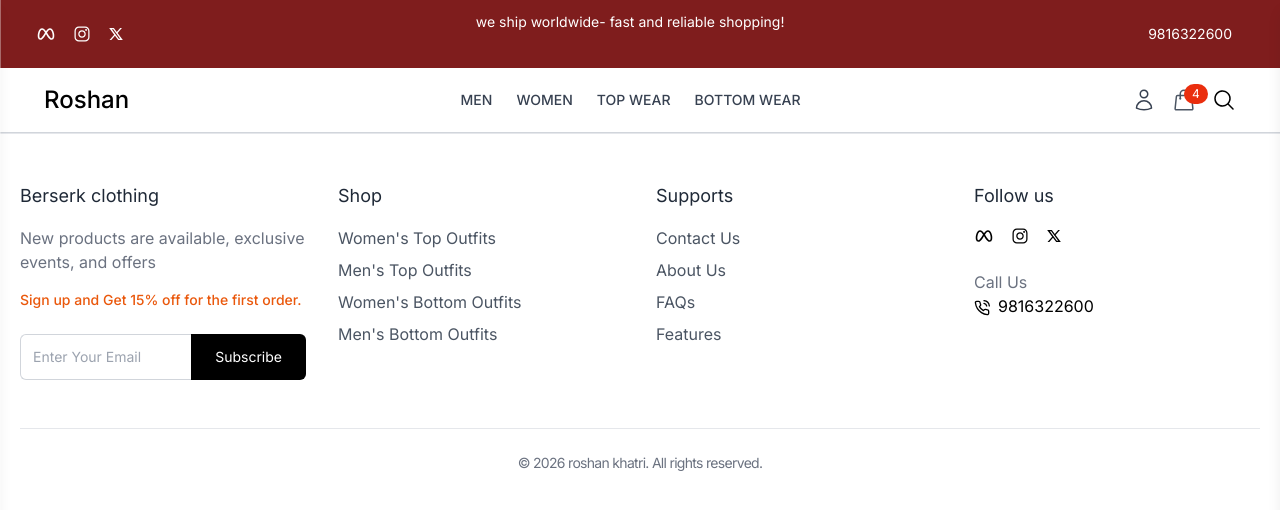
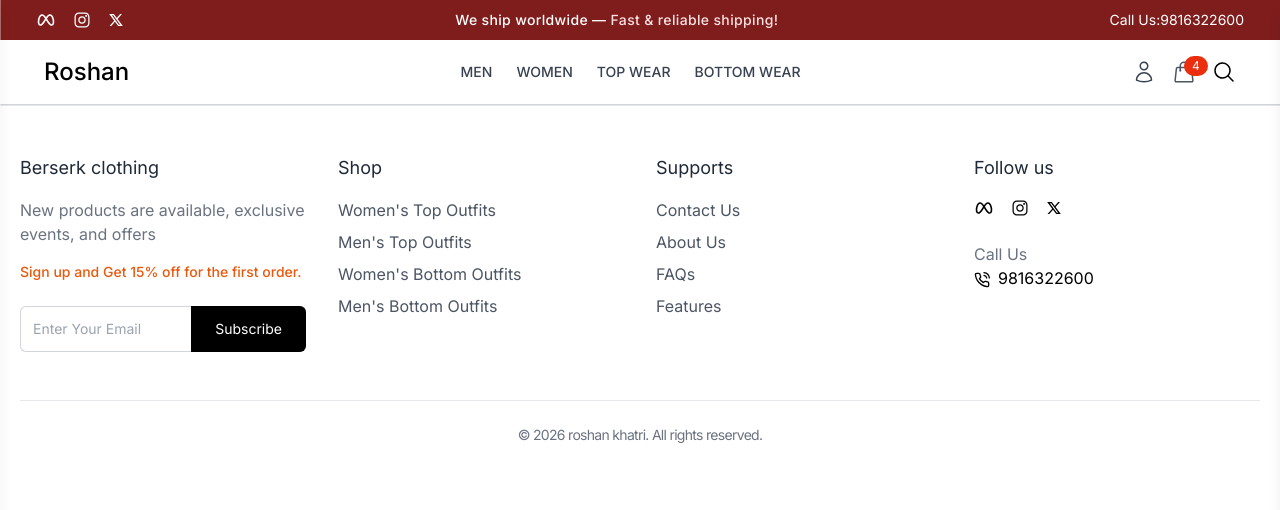
Before and after one commit to Roshan-khatri2063/clothing-ecom-store, a React (Vite) app in the folder frontend/: page / in a window 1280 px wide. Shown: the top 510 px of the page. Built offline with nearby package versions, Linux system fonts and the light colour scheme.

Commit message:
updated topbar and userLayout

```diff
--- a/frontend/src/components/layout/Topbar.jsx
+++ b/frontend/src/components/layout/Topbar.jsx
@@ -1,3 +1,47 @@
+// import { TbBrandMeta } from "react-icons/tb";
+// import { IoLogoInstagram } from "react-icons/io";
+// import { RiTwitterXLine } from "react-icons/ri";
+
+// const Topbar = () => {
+//     return (
+//         <div className="bg-red-900 text-white">
+//             <div className="container mx-auto flex justify-between items center py-1 px-3">
+//                 <div className="hidden md:flex items-center space-x-4">
+
+//                     <a href="#" className="hover:text-gray-300">
+//                         <TbBrandMeta className = "h-5 w-5"/>
+//                     </a>
+
+//                     <a href="#" className="hover:text-gray-300">
+//                         <IoLogoInstagram className = "h-5 w-5"/>
+//                     </a>
+
+//                     <a href="#" className="hover:text-gray-300">
+//                         <RiTwitterXLine className = "h-4 w-4"/>
+//                     </a>
+//                 </div>
+//                 <div className="text-sm text-center">
+//                     <span>we ship worldwide- fast and reliable shopping!</span>
+//                 </div>
+
+//                 {/* <div className="text-center font-normal tracking-wider uppercase text-[11px] sm:text-xs text-neutral-200">
+//                 We ship worldwide — <span className="text-amber-400 font-medium">Fast & reliable shipping!</span>
+//                 </div> */}
+
+//                 <div className="text-sm hidden md:block p-3">
+//                     <a href="tel: 9816322600" className="hover:text-gray-300">
+//                         9816322600
+//                     </a>
+//                 </div>
+//             </div>
+//         </div>
+
+//     );
+// };
+// export default Topbar;
+
+
+
 import { TbBrandMeta } from "react-icons/tb";
 import { IoLogoInstagram } from "react-icons/io";
 import { RiTwitterXLine } from "react-icons/ri";
@@ -5,37 +49,55 @@ import { RiTwitterXLine } from "react-icons/ri";
 const Topbar = () => {
   return (
     <div className="bg-red-900 text-white">
-            <div className="container mx-auto flex justify-between items center py-3 px">
-                <div className="hidden md:flex items-center space-x-4">
+      <div className="container mx-auto flex min-h-10 items-center justify-between px-">
 
-                    <a href="#" className="hover:text-gray-300">
-                        <TbBrandMeta className = "h-5 w-5"/>
+        {/* Social Links */}
+        <div className="hidden items-center gap-4 md:flex">
+          <a
+            href="#"
+            aria-label="Facebook"
+            className="transition-colors duration-200 hover:text-gray-300"
+          >
+            <TbBrandMeta className="h-5 w-5" />
           </a>
 
-                    <a href="#" className="hover:text-gray-300">
-                        <IoLogoInstagram className = "h-5 w-5"/>
+          <a
+            href="#"
+            aria-label="Instagram"
+            className="transition-colors duration-200 hover:text-gray-300"
+          >
+            <IoLogoInstagram className="h-5 w-5" />
           </a>
 
-                    <a href="#" className="hover:text-gray-300">
-                        <RiTwitterXLine className = "h-4 w-4"/>
+          <a
+            href="#"
+            aria-label="Twitter / X"
+            className="transition-colors duration-200 hover:text-gray-300"
+          >
+            <RiTwitterXLine className="h-4 w-4" />
           </a>
         </div>
-                <div className="text-sm text-center">
-                    <span>we ship worldwide- fast and reliable shopping!</span>
+
+        {/* Shipping Message */}
+        <div className="text-center text-xs font-medium tracking-wide sm:text-sm">
+          We ship worldwide —{" "}
+          <span className="text-red-100">
+            Fast & reliable shipping!
+          </span>
         </div>
 
-                {/* <div className="text-center font-normal tracking-wider uppercase text-[11px] sm:text-xs text-neutral-200">
-                We ship worldwide — <span className="text-amber-400 font-medium">Fast & reliable shipping!</span>
-                </div> */}
-
-                <div className="text-sm hidden md:block p-3">
-                    <a href="tel: 9816322600" className="hover:text-gray-300">
-                        9816322600
+        {/* Phone */}
+        <div className="hidden text-sm md:block">
+          <a
+            href="tel:9816322600"
+            className="transition-colors duration-200 hover:text-gray-300"
+          >
+            Call Us:9816322600
           </a>
         </div>
       </div>
     </div>
-
   );
 };
+
 export default Topbar;
```
Also changed, not shown: frontend/src/components/layout/UserLayout.jsx (line endings or trailing spaces). Lines whose indentation alone changed are shown as unchanged.
